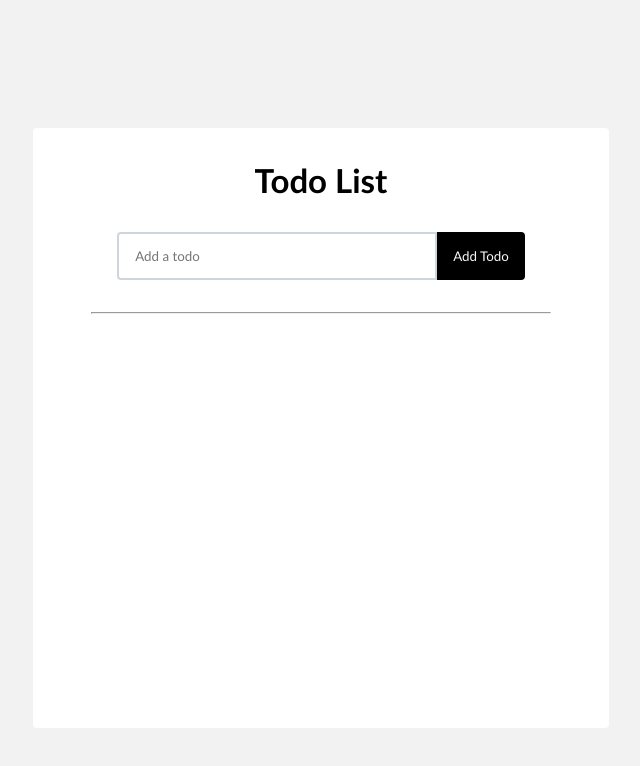
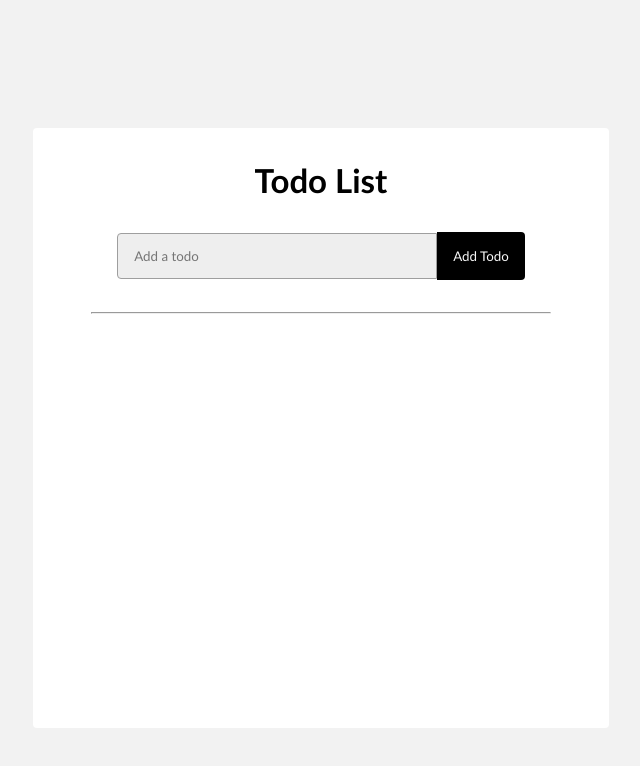
Before and after one commit to uibahy/to-do, a React (Create React App) app: page / in a window 1280 px wide. In both pictures the pointer is over the input "Add a todo". Shown: the top 766 px of the page, without its empty margins (319-959 px from the left). Built offline with nearby package versions, Linux system fonts and the light colour scheme.

Commit message:
Update App.css

```diff
--- a/src/App.css
+++ b/src/App.css
@@ -52,7 +52,15 @@ h1 {
   border: 2px solid rgb(207, 213, 220);
   outline: none;
   width: 320px;
+  transition: 0.3s;
 }
+
+.todo-input:hover{
+  background: rgb(238, 238, 238);
+  border: 1px solid rgb(158, 158, 158);
+  border-radius: 4px 0 0 4px;
+}
+
 
 .todo-button {
   padding: 16px;
```
